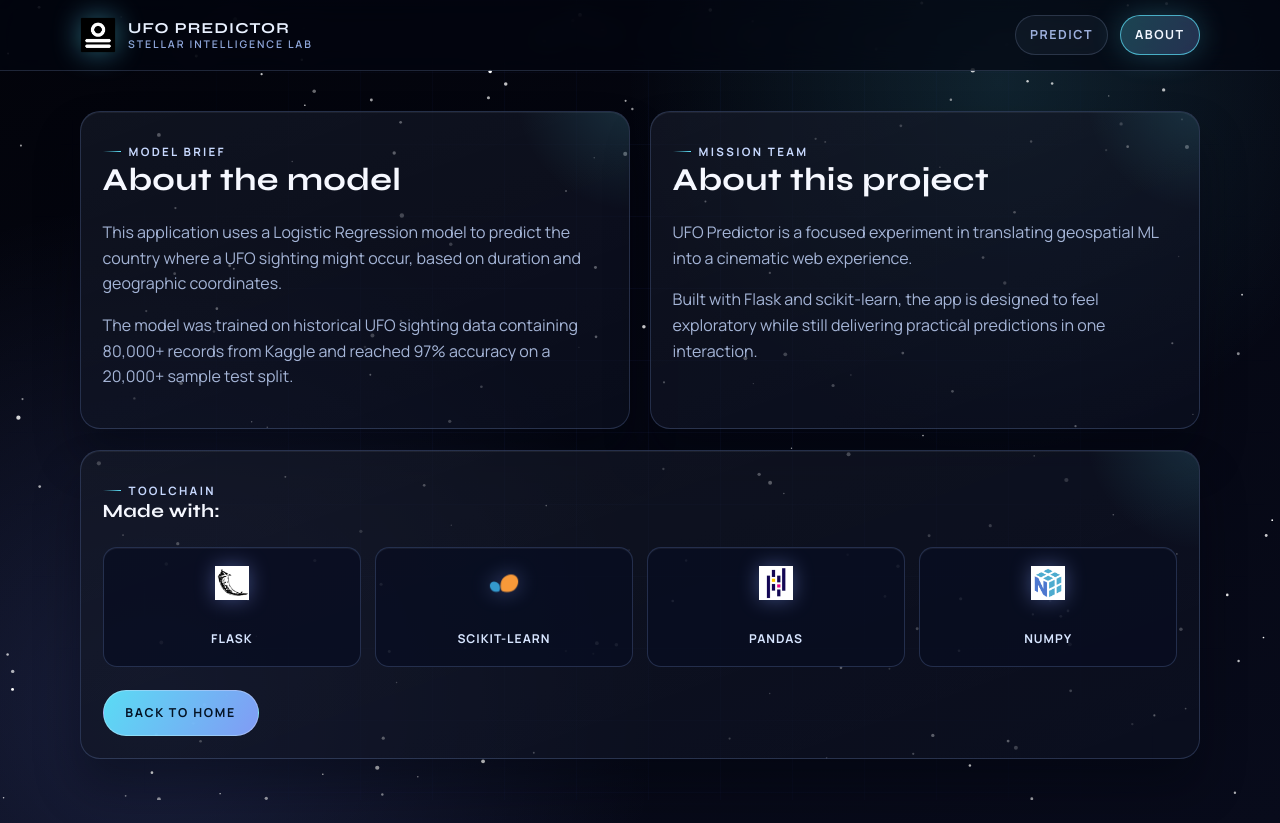
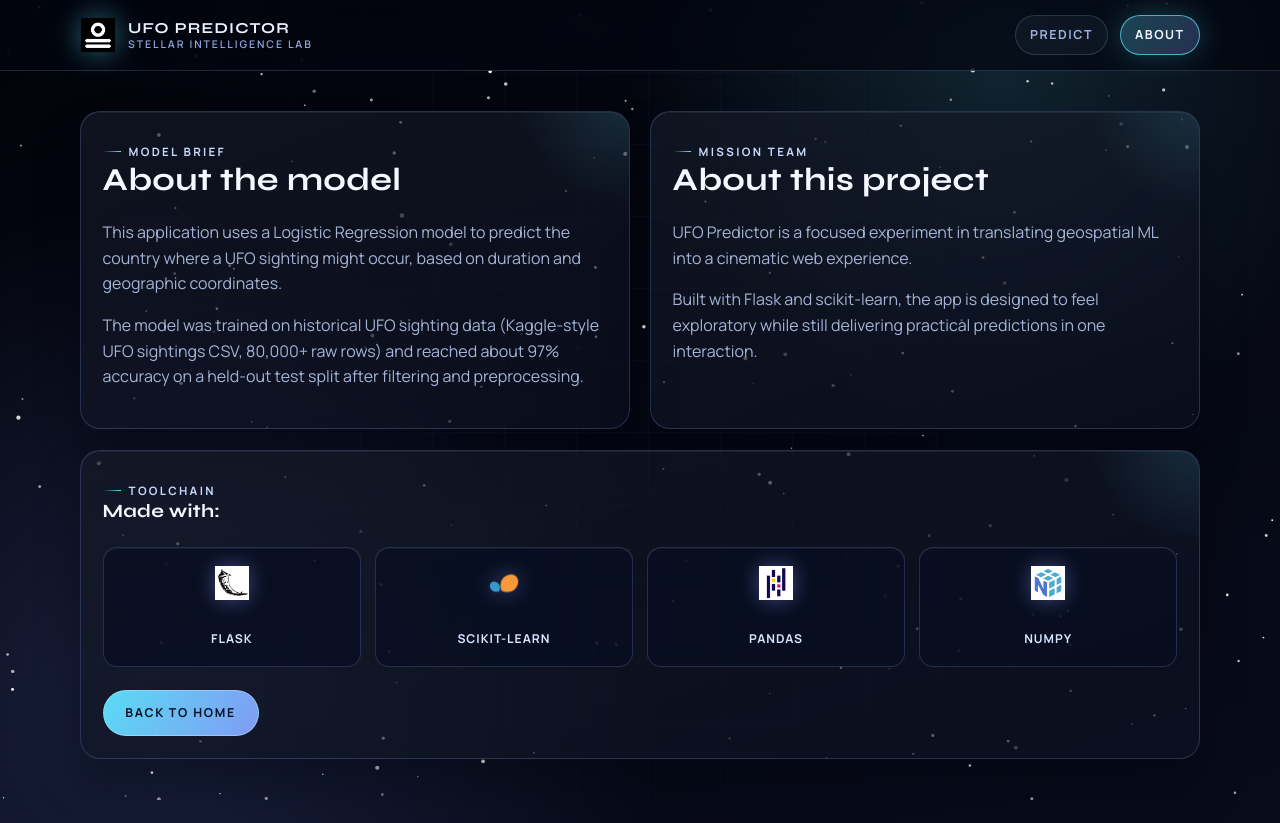
Before and after one commit to 0ffffff/ufo-predictions, a Flask app: page /about in a window 1280 px wide. Run offline with Flask 3, Linux system fonts and the light colour scheme; parts of the project's set-up code (start-up, migrations or seed data) failed here and were passed over.

Commit message:
update documentation

```diff
--- a/app/templates/about.html
+++ b/app/templates/about.html
@@ -12,8 +12,8 @@
             based on duration and geographic coordinates.
         </p>
         <p>
-            The model was trained on historical UFO sighting data containing 80,000+ records from Kaggle and reached
-            97% accuracy on a 20,000+ sample test split.
+            The model was trained on historical UFO sighting data (Kaggle-style UFO sightings CSV, 80,000+ raw rows)
+            and reached about 97% accuracy on a held-out test split after filtering and preprocessing.
         </p>
     </div>
 
```
Also changed, not shown: README.md, 1 other file.
